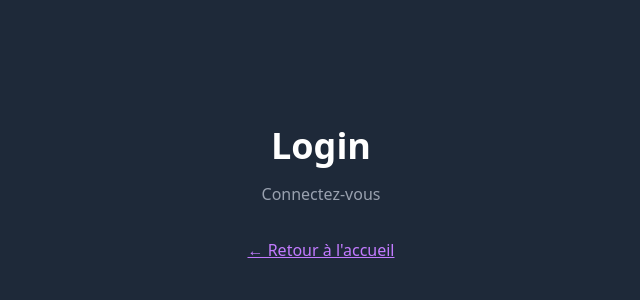
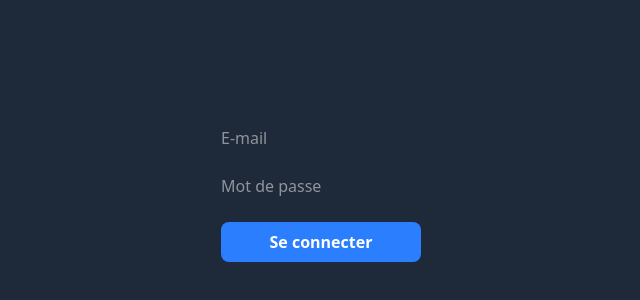
Before and after one commit to gaesteve42/ft-transcendence, a React (Vite) app in the folder frontend/: page /Login in a window 1280 px wide. Shown: the part 206-506 px from the top of the page, without its empty margins (319-959 px from the left). Built offline with nearby package versions, Linux system fonts and the light colour scheme.

Commit message:
avancé sur la page login

```diff
--- a/frontend/src/App.tsx
+++ b/frontend/src/App.tsx
@@ -24,7 +24,7 @@ export default App
 
 /*
 
-Ce que je veux focus en premier sur react de mon apprentissage
+Ce que je veux focus dans l ordre pour bien comprendre react
 
 Les composants : une fonction qui retourne du JSX (du HTML dans du JavaScript)
 Les props : passer des données d'un composant parent à un enfant
--- a/frontend/src/pages/Home.tsx
+++ b/frontend/src/pages/Home.tsx
@@ -8,11 +8,11 @@ function Home()
 			<h1 className="text-4xl font-bold mb-4">GameFinder</h1>
 			<p className="text-gray-400 mb-8">Trouve le jeu parfait pour jouer avec tes potes</p>
 			<div>
-				<Link to="/register" className="bg-purple-700 hover:bg-purple-800 px-6 py-3 rounded-lg font-semibold transition-colors">
+				<Link to="/register" className="bg-blue-500 hover:bg-blue-700 px-6 py-3 rounded-lg font-semibold transition-colors">
+				Créer un compte
+				</Link>
+				<Link to="/login" className="bg-blue-500 hover:bg-blue-700 px-6 py-3 rounded-lg font-semibold transition-colors">
 				Se connecter
-				</Link>
-				<Link to="/login" className="bg-purple-700 hover:bg-purple-800 px-6 py-3 rounded-lg font-semibold transition-colors">
-				Déjà un compte ?
 				</Link>
 			</div>
 		</div>
--- a/frontend/src/pages/Login.tsx
+++ b/frontend/src/pages/Login.tsx
@@ -1,17 +1,36 @@
-import { Link } from 'react-router'
+import { useState } from 'react'
+//import { Link } from 'react-router'
 
+// Rajouter une gestion de mot de passe incorrect
 function Login()
 {
-	return(
-	<div className="min-h-screen bg-gray-800 text-white flex items-center justify-center">
-		<div className="text-center">
-			<h1 className="text-4xl font-bold mb-4">Login</h1>
-			<p className="text-gray-400 mb-8">Connectez-vous</p>
-			<Link to="/" className="text-purple-400 hover:text-purple-300 underline">
-			← Retour à l'accueil
-			</Link>
-		</div>
-	</div>
+	const [email, setEmail] = useState('');
+	const [password, setPassword] = useState('');
+	const handleSubmit = (e: React.SyntheticEvent<HTMLFormElement>) =>
+		{
+			e.preventDefault();
+			console.log({ email, password });
+		};
+		return(
+			<div className="min-h-screen bg-gray-800 text-white flex items-center justify-center">
+					<form onSubmit={handleSubmit} className="flex flex-col gap-6 w-50">
+						<input className="w-full"
+							type ="email"
+							placeholder="E-mail"
+							value={email}
+							onChange={(e) => setEmail(e.target.value)}
+						/>
+						<input className="w-full"
+							type ="password"
+							placeholder="Mot de passe"
+							value={password}
+							onChange={(e) => setPassword(e.target.value)}
+						/>
+					<button type="submit" className="bg-blue-500 hover:bg-blue-700 px-4 py-2 rounded-lg font-semibold transition-colors">
+					Se connecter
+					</button>
+					</form>
+			</div>
 	)
 }
 
--- a/frontend/src/pages/Register.tsx
+++ b/frontend/src/pages/Register.tsx
@@ -44,7 +44,9 @@ function Register()
 					value={confirmPassword}
 					onChange={(e) => setConfirmPassword(e.target.value)}
 				/>
-			<button type="submit"> S'inscrire </button>
+			<button type="submit" className="bg-blue-500 hover:bg-blue-700 px-4 py-2 rounded-lg font-semibold transition-colors">
+			S'inscrire
+			</button>
 			</form>
 	</div>
 	)
```
Lines whose indentation alone changed are shown as unchanged.
